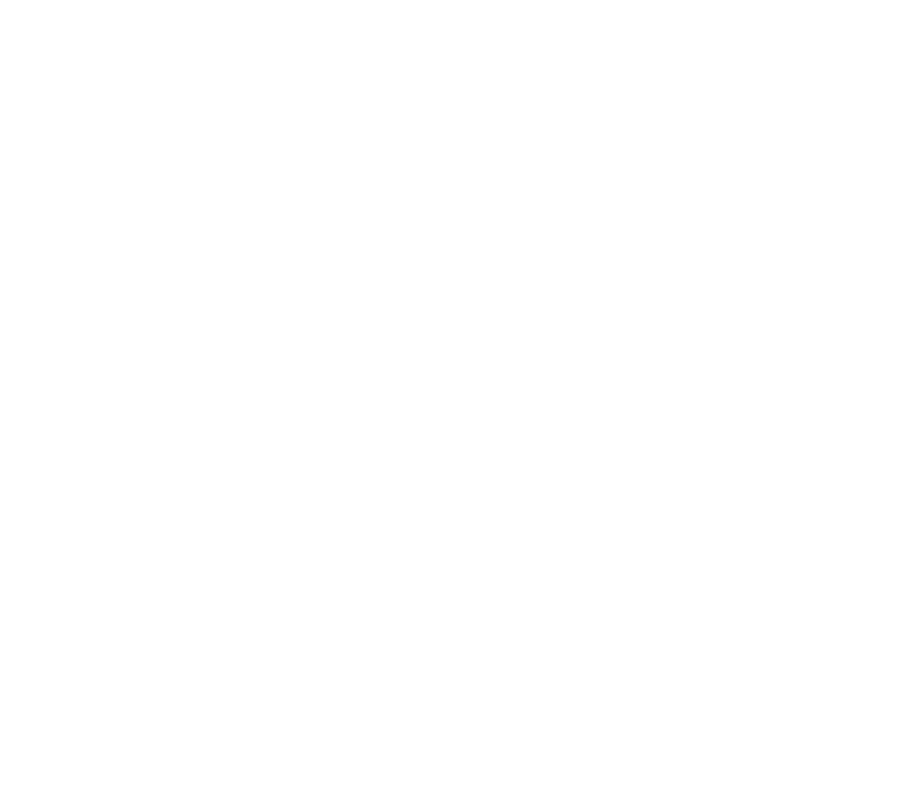
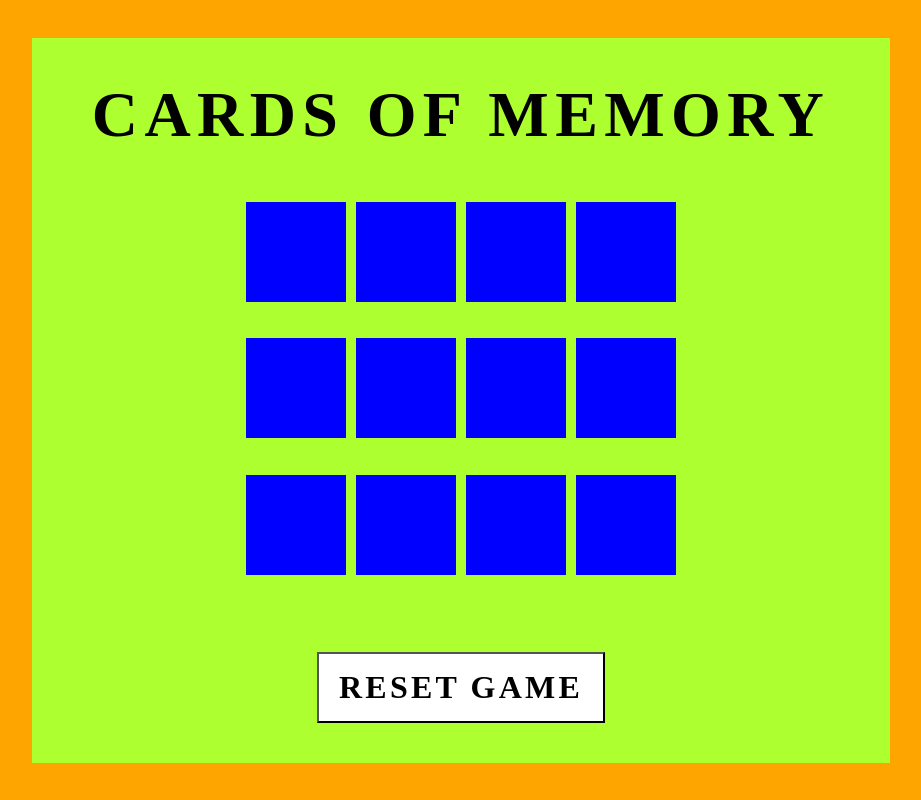
Before and after one commit to Vincent-d-coder/Card-game-project-by-Vincent, a plain HTML site: page index.html in a window 1280 px wide. Shown: the whole page, without its empty margins (179-1100 px from the left). Drawn offline with Linux system fonts and the light colour scheme.

Commit message:
Vincent Card game Project

```diff
--- a/index.html
+++ b/index.html
@@ -3,7 +3,15 @@
   <head>
     <meta charset="UTF-8" />
     <meta name="viewport" content="width=device-width, initial-scale=1.0" />
-    <title>Document</title>
+    <title>Cards of Memory</title>
+    <link rel="stylesheet" type="text/css" href="style.css">
   </head>
-  <body></body>
+  <body>
+    <div class="container">
+    <h2>Cards of Memory</h2>
+    <div class="game"></div>
+    <button class="reset" onclick="window.location.reload();">Reset Game</button>
+    </div>
+    <script src="index.js"></script>
+  </body>
 </html>
--- a/index.js
+++ b/index.js
@@ -0,0 +1,27 @@
+
+    const footballers = [
+        "images/messi.png",
+        "images/messi.png",
+        "images/ronaldo.png",
+        "images/ronaldo.png",
+        "images/neymar.png",
+        "images/neymar.png",
+        "images/haaland.png",
+        "images/haaland.png",
+        "images/salah.png",
+        "images/salah.png",
+        "images/mbappe.png",
+        "images/mbappe.png"
+
+    ];
+    var shuf_footballers = footballers.sort(() => (Math.random() > .5) ? 2 : -1);
+    for (var i = 0; i < footballers.length; i++) {
+        let box = document.createElement('div')
+        box.className = 'item';
+        box.innerHTML = `<img src="${shuf_footballers[i]}" alt="player">`;
+        document.querySelector('.game').appendChild(box);
+
+        box.onclick = function(){
+            this.classList.add('boxOpen')
+        }
+    }
--- a/style.css
+++ b/style.css
@@ -0,0 +1,100 @@
+
+* {
+    margin: 0;
+    padding: 0;
+    box-sizing: border-box;
+    font-family:'Times New Roman', Times, serif;
+}
+body
+{
+    display: flex;
+    justify-content: center;
+    align-items:center;
+    min-height: 100vh;
+    background: orange;
+
+}
+.container {
+    position: relative;
+    display: flex;
+    flex-direction: column;
+    justify-content: center;
+    align-items: center;
+    gap: 30px;
+    background: greenyellow;
+    padding: 40px 60px
+}
+h2{
+    font-size: 3em;
+    text-transform: uppercase;
+    letter-spacing: 0.1em;
+    font-size: 4em;
+}
+.reset
+{
+    padding: 15px 20px;
+    color: black;
+    background: white;
+    font-size: 2em;
+    letter-spacing: 0.1em;
+    text-transform: uppercase;
+    cursor: grab;
+    font-weight: 600;
+}
+.reset:focus
+{
+    color: white ;
+    background: orange;
+}
+.game{
+    width: fit-content;
+    height: 400px;
+    display: grid;
+    grid-template-columns: repeat(4, 1fr);
+    flex-wrap: wrap;
+    gap: 10px;
+    transform-style: preserve-3d;
+    perspective: 500px;
+    margin: 20px auto;
+    justify-content: center;
+
+
+
+}
+.item {
+    position:relative;
+    width: 100px;
+    height: 100px;
+    display: flex;
+    justify-content: center;
+    align-items: center;
+    transition: 0.25s;
+    transform: rotate(180deg);
+
+}
+.item.boxOpen {
+    transform: rotateY('0deg')
+}
+.item::after{
+    content: '';
+    position: absolute;
+    inset: 0;
+    background: blue;
+   /* opacity: 0.85; */
+    transition: 0.25;
+    transform: rotateY(0deg);
+    backface-visibility: hidden;
+}
+.item img {
+    object-fit: contain;
+    border-radius: 8px;
+    height: 100px;
+    width: 100px;
+    border-radius: 8px;
+    border: 2px solid black;
+    object-position: center;
+    background-color: whitesmoke;
+}
+.boxOpen:after {
+    transform: rotateY(180deg);
+}
```
Also changed, not shown: images/haaland.png (added), images/mbappe.png (added), images/messi.png (added), images/neymar.png (added), images/ronaldo.png (added), images/salah.png (added).
